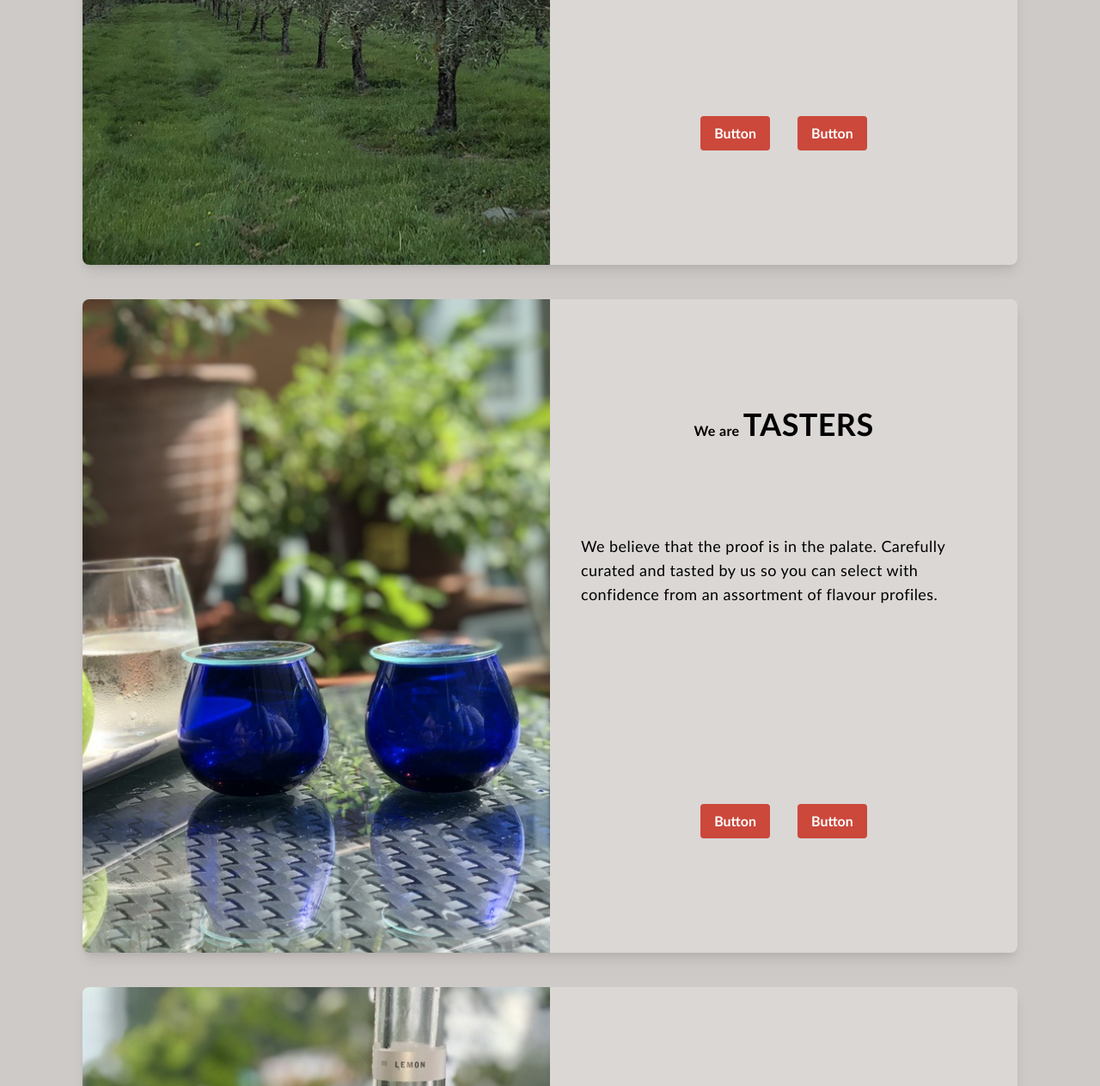
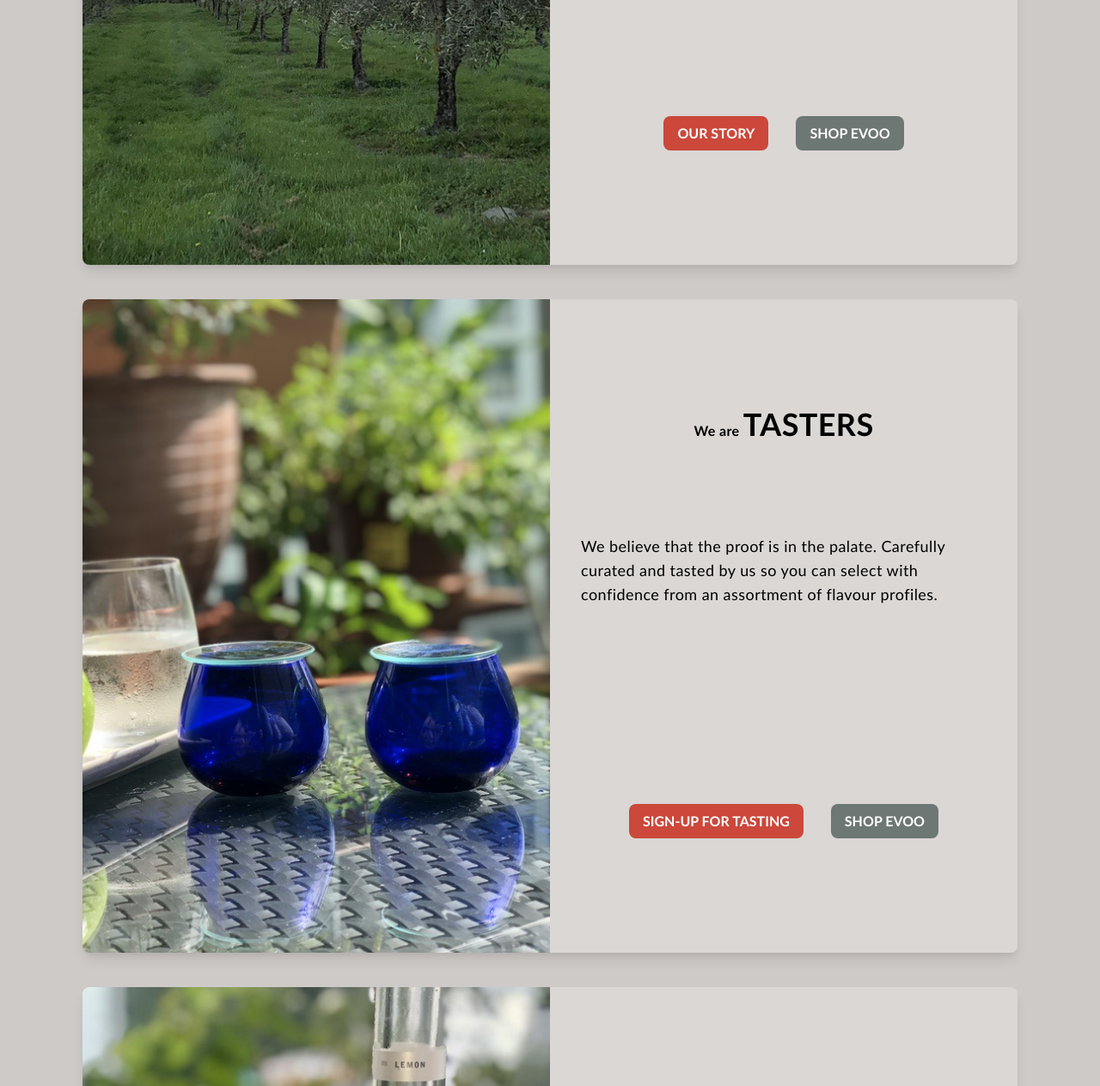
Before and after one commit to KivxD/oliveoil-people-TW, a plain HTML site: page index.html in a window 1280 px wide. Shown: the part 500-1763 px from the top of the page at 86% size. Drawn offline with nearby package versions, Linux system fonts and the light colour scheme.

Commit message:
Update index.html

```diff
--- a/index.html
+++ b/index.html
@@ -40,11 +40,11 @@
         </div>
 
         <div class="flex justify-center space-x-8 p-6 overflow-hidden mt-auto -mt-12">
-          <button class="hover:bg-white text-white font-bold py-2 px-4 rounded" style="background-color: #cb483b;">
-            Button
+          <button class="hover:bg-white text-white font-bold py-2 px-4 rounded-lg" style="background-color: #cb483b;">
+            OUR STORY
           </button>
-          <button class="hover:bg-white text-white font-bold py-2 px-4 rounded" style="background-color: #cb483b;">
-            Button
+          <button class="hover:bg-white text-white font-bold py-2 px-4 rounded-lg" style="background-color: #6d7773;">
+            SHOP EVOO
           </button>
         </div>
 
@@ -72,11 +72,11 @@
         </div>
 
         <div class="flex flex-none justify-center space-x-8 p-6 mt-auto -mt-12">
-          <button class="hover:bg-white text-white font-bold py-2 px-4 rounded" style="background-color: #cb483b;">
-            Button
+          <button class="hover:bg-white text-white font-bold py-2 px-4 rounded-lg" style="background-color: #cb483b;">
+            SIGN-UP FOR TASTING
           </button>
-          <button class="hover:bg-white text-white font-bold py-2 px-4 rounded" style="background-color: #cb483b;">
-            Button
+          <button class="hover:bg-white text-white font-bold py-2 px-4 rounded-lg" style="background-color: #6d7773;">
+            SHOP EVOO
           </button>
         </div>
 
@@ -108,11 +108,11 @@
         </div>
 
         <div class="flex flex-none justify-center space-x-8 p-6 mt-auto -mt-12">
-          <button class="hover:bg-white text-white font-bold py-2 px-4 rounded" style="background-color: #cb483b;">
-            Button
+          <button class="hover:bg-white text-white font-bold py-2 px-4 rounded-lg" style="background-color: #cb483b;">
+            BUYING TIPS
           </button>
-          <button class="hover:bg-white text-white font-bold py-2 px-4 rounded" style="background-color: #cb483b;">
-            Button
+          <button class="hover:bg-white text-white font-bold py-2 px-4 rounded-lg" style="background-color: #6d7773;">
+            SHOP EVOO
           </button>
         </div>
 
@@ -143,11 +143,11 @@
         </div>
 
         <div class="flex flex-none justify-center space-x-8 p-6 mt-auto -mt-12">
-          <button class="hover:bg-white text-white font-bold py-2 px-4 rounded" style="background-color: #cb483b;">
-            Button
+          <button class="hover:bg-white text-white font-bold py-2 px-4 rounded-lg" style="background-color: #cb483b;">
+            LEARN ABOUT OLIVE OIL
           </button>
-          <button class="hover:bg-white text-white font-bold py-2 px-4 rounded" style="background-color: #cb483b;">
-            Button
+          <button class="hover:bg-white text-white font-bold py-2 px-4 rounded-lg" style="background-color: #6d7773;">
+            SHOP EVOO
           </button>
         </div>
 
```
